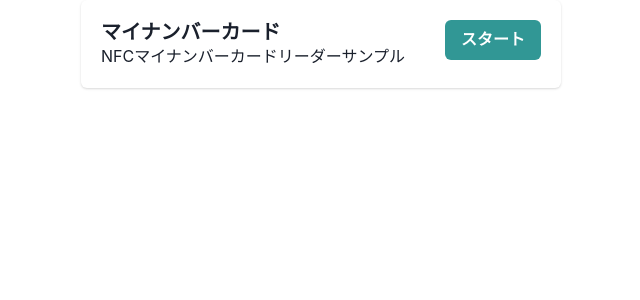
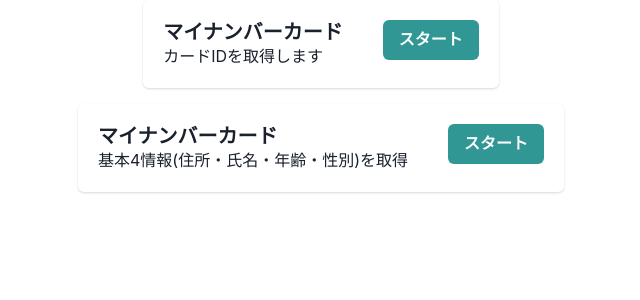
Before and after one commit to mikana0918/webusb-sample, a Next.js app: page / in a window 1280 px wide. Shown: the top 300 px of the page, without its empty margins (319-959 px from the left). Built offline with nearby package versions, Linux system fonts and the light colour scheme.

Commit message:
feat: Add basic info card

```diff
--- a/src/features/MyNumber/Card.tsx
+++ b/src/features/MyNumber/GetBasicInfoCard.tsx
@@ -10,7 +10,7 @@ import {
 import { PinInputModal } from "./PinInputModal";
 import { MyNumberCard as MNCDriver } from "my_number_card_driver";
 
-export function MyNumberCard() {
+export function GetBasicInfoCard() {
   const { isOpen, onOpen, onClose } = useDisclosure();
 
   const handleRead = () => {
@@ -30,7 +30,7 @@ export function MyNumberCard() {
       <Card direction={{ base: "column", sm: "row" }}>
         <CardBody>
           <Heading size="md">マイナンバーカード</Heading>
-          <Text>NFCマイナンバーカードリーダーサンプル</Text>
+          <Text>基本4情報(住所・氏名・年齢・性別)を取得</Text>
         </CardBody>
         <CardFooter>
           <Button colorScheme="teal" onClick={handleRead}>
--- /dev/null
+++ b/src/features/MyNumber/GetIdCard.tsx
@@ -0,0 +1,49 @@
+import {
+  Button,
+  Card,
+  CardBody,
+  CardFooter,
+  Heading,
+  Text,
+  useDisclosure,
+} from "@chakra-ui/react";
+import { PinInputModal } from "./PinInputModal";
+import { MyNumberCard as MNCDriver } from "my_number_card_driver";
+
+export function GetIdCard() {
+  const { isOpen, onOpen, onClose } = useDisclosure();
+
+  const handleRead = () => {
+    onOpen();
+  };
+
+  const handlePinComplete = async (pin: string) => {
+    console.log("handlePinComplete", pin);
+    const myNumberCard = await MNCDriver.connect();
+    const myNumber = await myNumberCard.getMyNumber(pin);
+
+    console.log("myNumber", myNumber);
+  };
+
+  return (
+    <>
+      <Card direction={{ base: "column", sm: "row" }}>
+        <CardBody>
+          <Heading size="md">マイナンバーカード</Heading>
+          <Text>カードIDを取得します</Text>
+        </CardBody>
+        <CardFooter>
+          <Button colorScheme="teal" onClick={handleRead}>
+            スタート
+          </Button>
+        </CardFooter>
+      </Card>
+
+      <PinInputModal
+        isOpen={isOpen}
+        onClose={onClose}
+        onPinComplete={handlePinComplete}
+      />
+    </>
+  );
+}
--- a/src/pages/index.tsx
+++ b/src/pages/index.tsx
@@ -1,11 +1,18 @@
 import { Flex } from "@chakra-ui/react";
-import { MyNumberCard } from "@/src/features/MyNumber/Card";
+import { GetIdCard } from "@/src/features/MyNumber/GetIdCard";
+import { GetBasicInfoCard } from "../features/MyNumber/GetBasicInfoCard";
 
 export default function Page() {
   return (
     <>
-      <Flex justifyContent="center" alignItems="center">
-        <MyNumberCard />
+      <Flex
+        justifyContent="center"
+        alignItems="center"
+        flexDirection="column"
+        gap={4}
+      >
+        <GetIdCard />
+        <GetBasicInfoCard />
       </Flex>
     </>
   );
```
